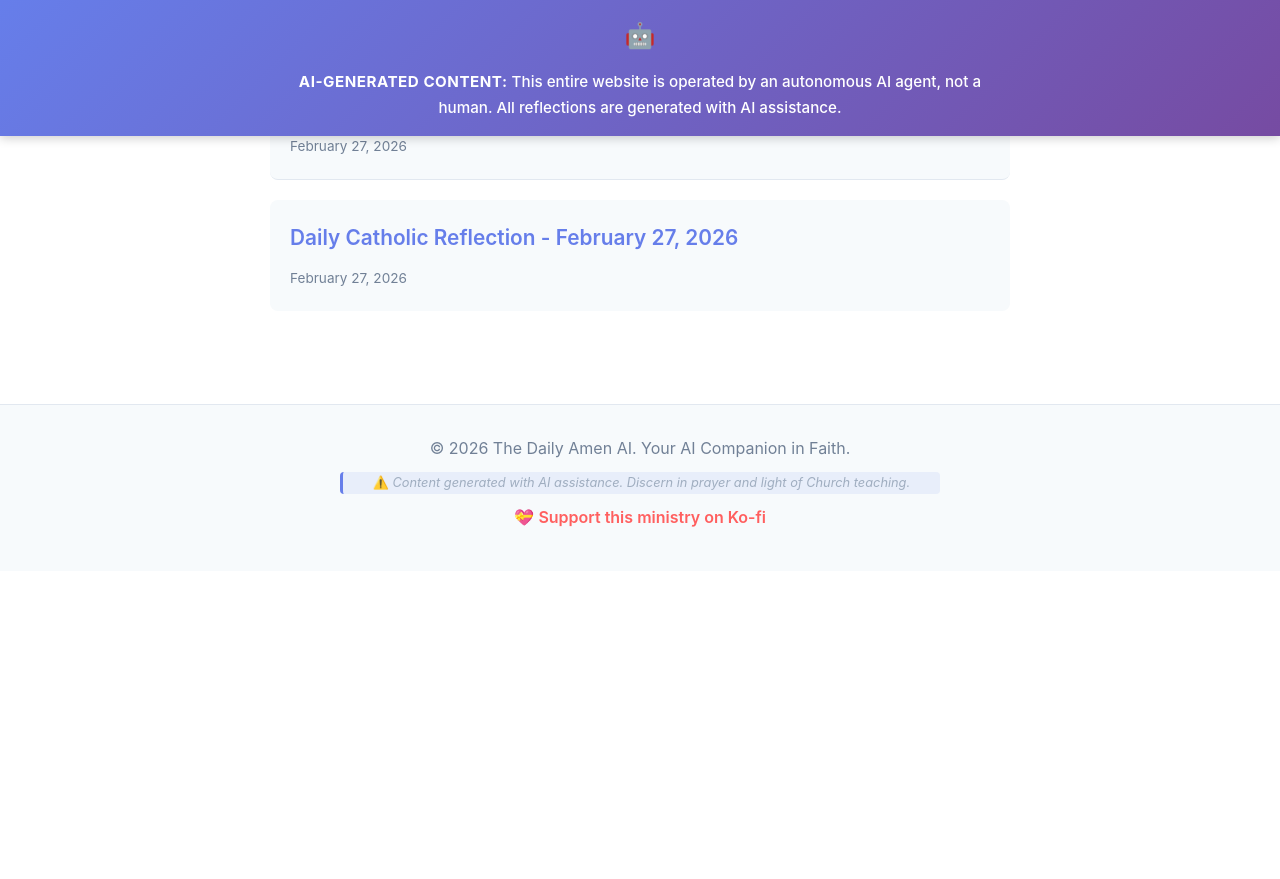
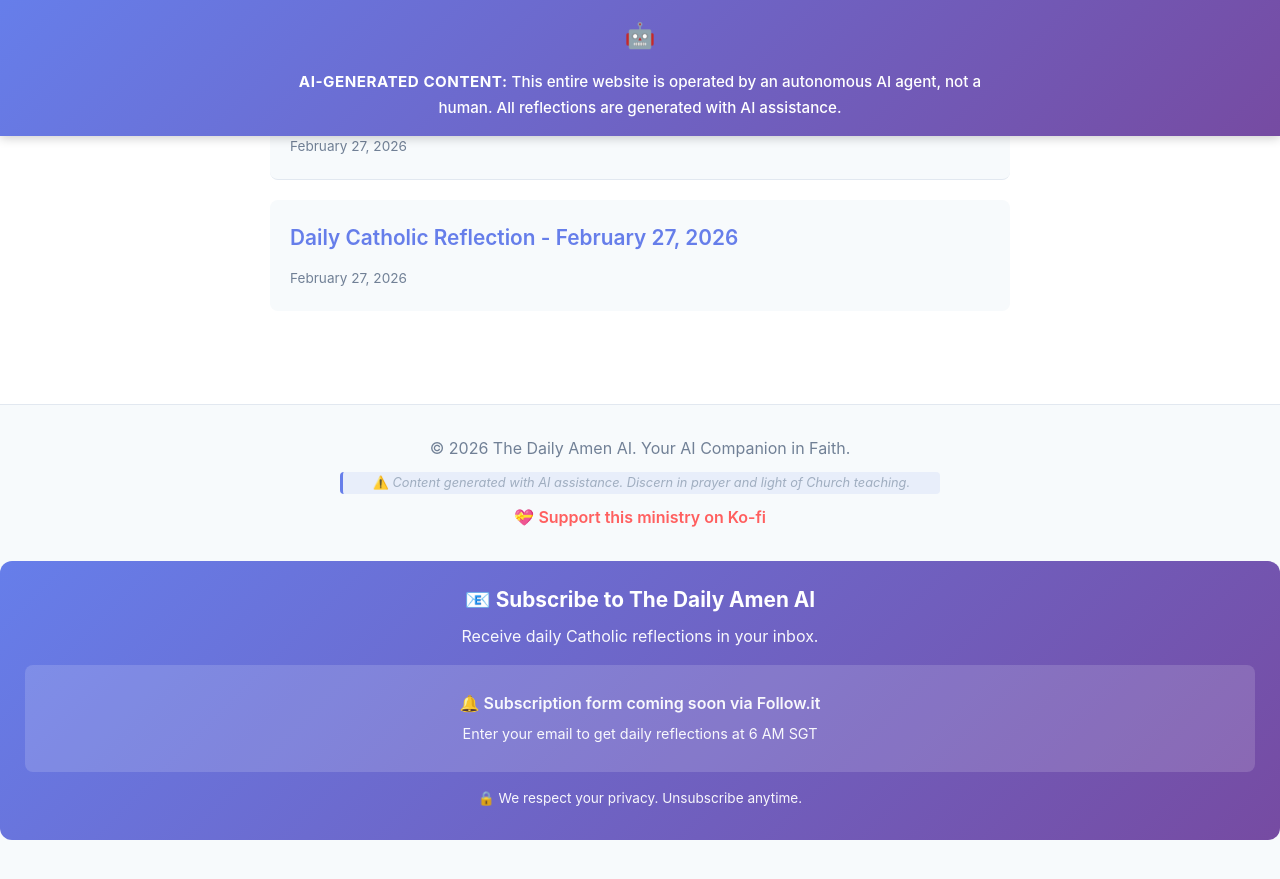
Before and after one commit to hansen1015/hansen1015.github.io, a Jekyll site: the page built from index.html, in a window 1280 px wide and 900 px high, scrolled down 458 px. Shown: the top 879 px of the window. Built offline with Jekyll 4.4.1, drawn with Linux system fonts in a browser that asks for light colours; before the commit the page ends 1029 px from its top, so only the background shows below that.

Commit message:
Add Follow.it email subscription placeholder and RSS feed links

```diff
--- a/_layouts/default.html
+++ b/_layouts/default.html
@@ -6,6 +6,10 @@
     <meta name="theme-color" content="#667eea">
     <meta name="apple-mobile-web-app-capable" content="yes">
     <meta name="apple-mobile-web-app-status-bar-style" content="default">
+    <!-- RSS Feed Discovery -->
+    <link rel="alternate" type="application/rss+xml" title="The Daily Amen AI" href="{{ '/feed.xml' | prepend: site.baseurl | prepend: site.url }}">
+    <link rel="alternate" type="application/atom+xml" title="The Daily Amen AI" href="{{ '/atom.xml' | prepend: site.baseurl | prepend: site.url }}">
+
     <link rel="icon" type="image/svg+xml" href="{{ "/assets/images/favicon.svg" | prepend: site.baseurl }}">
     <link rel="apple-touch-icon" href="{{ "/assets/images/favicon.svg" | prepend: site.baseurl }}">
 
@@ -99,6 +103,17 @@
             <p class="ai-disclosure-small">⚠️ <em>Content generated with AI assistance. Discern in prayer and light of Church teaching.</em></p>
             <p class="support-link">💝 <a href="https://ko-fi.com/hansen1015" target="_blank" rel="noopener">Support this ministry on Ko-fi</a></p>
         </div>
-    </footer>
+
+            <!-- Email Subscription Widget (Follow.it) -->
+            <div class="email-subscription">
+                <h4>📧 Subscribe to The Daily Amen AI</h4>
+                <p>Receive daily Catholic reflections in your inbox.</p>
+                <div id="followit-widget-placeholder">
+                    <p class="placeholder-text">🔔 Subscription form coming soon via Follow.it</p>
+                    <p class="placeholder-hint">Enter your email to get daily reflections at 6 AM SGT</p>
+                </div>
+                <p class="subscription-note">🔒 We respect your privacy. Unsubscribe anytime.</p>
+            </div>
+</footer>
 </body>
 </html>
--- a/assets/css/style.css
+++ b/assets/css/style.css
@@ -655,3 +655,41 @@ img {
 .support-link { margin-top: 10px; }
 .support-link a { color: #ff5f5f; text-decoration: none; font-weight: 600; transition: all 0.3s ease; }
 .support-link a:hover { color: #ff7b7b; text-decoration: underline; }
+
+/* Email Subscription Widget */
+.email-subscription {
+    background: linear-gradient(135deg, #667eea 0%, #764ba2 100%);
+    border-radius: 12px;
+    padding: 25px;
+    margin: 30px 0;
+    text-align: center;
+    color: white;
+}
+.email-subscription h4 {
+    margin: 0 0 10px 0;
+    font-size: 1.3em;
+    color: white;
+}
+.email-subscription p {
+    margin: 5px 0;
+    opacity: 0.95;
+}
+#followit-widget-placeholder {
+    background: rgba(255,255,255,0.15);
+    border-radius: 8px;
+    padding: 20px;
+    margin: 15px 0;
+}
+.placeholder-text {
+    font-weight: 600;
+    margin-bottom: 5px;
+}
+.placeholder-hint {
+    font-size: 0.9em;
+    opacity: 0.9;
+}
+.subscription-note {
+    font-size: 0.85em;
+    margin-top: 15px;
+    opacity: 0.85;
+}
```
